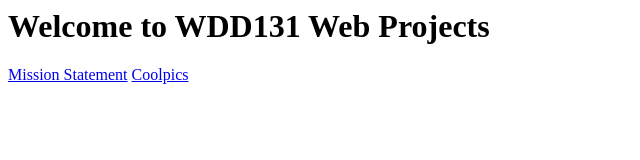
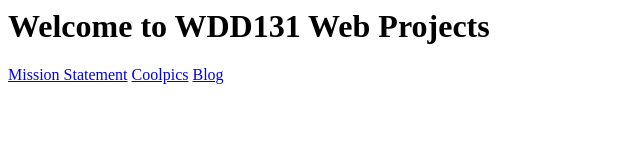
Before and after one commit to jacoblhildebrand/WDD-131, a plain HTML site: page index.html in a window 1280 px wide. Shown: the full height of the page, 0-640 px from the left. Drawn offline with Linux system fonts and the light colour scheme.

Commit message:
fixed Blog not showing in indes.html

```diff
--- a/index.html
+++ b/index.html
@@ -2,6 +2,6 @@
 <nav>
   <a href="byui/byui.html">Mission Statement</a>
   <a href="coolpics/index.html">Coolpics</a>
-  <a href="blog/index.thml"></a>
+  <a href="blog/index.thml">Blog</a>
   <a href="#"></a>
 </nav>
```
